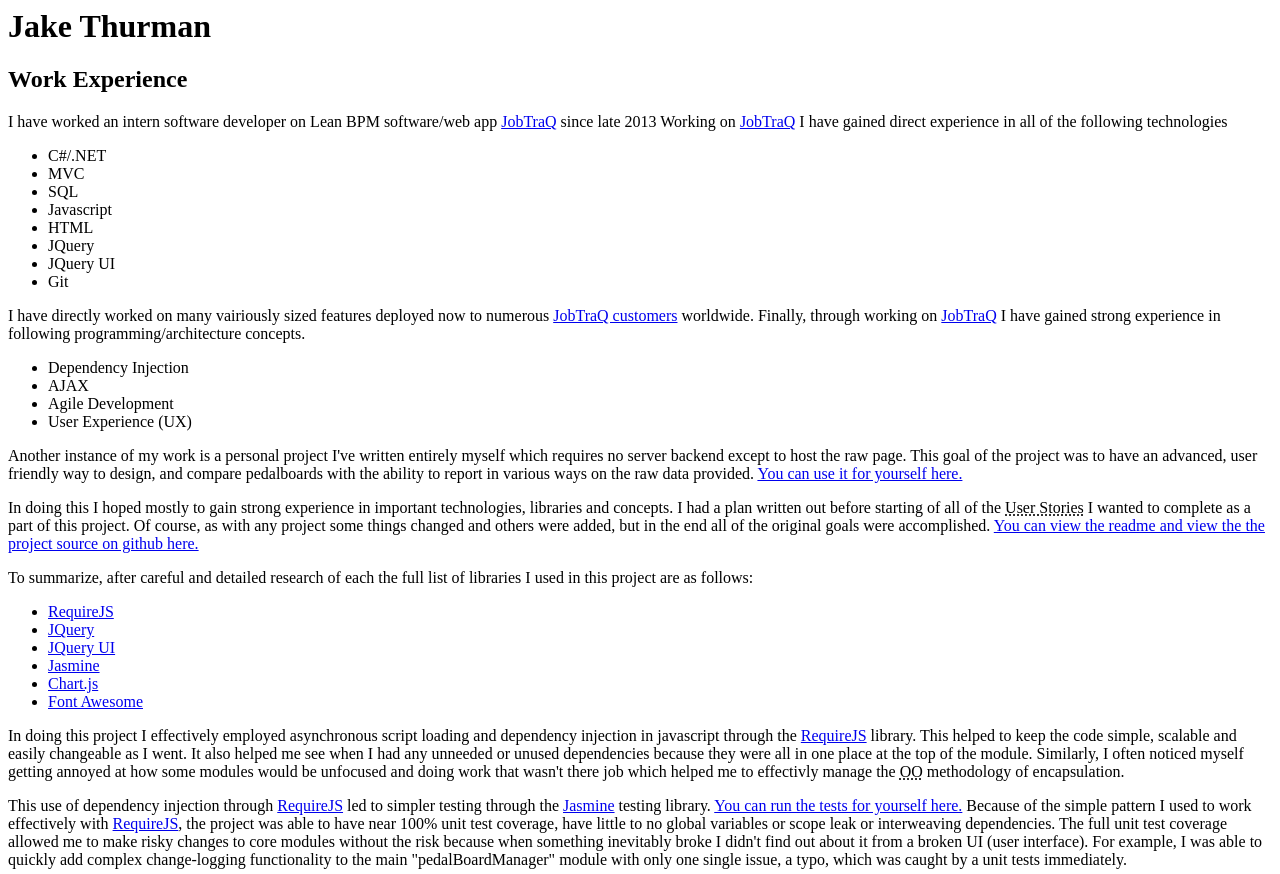
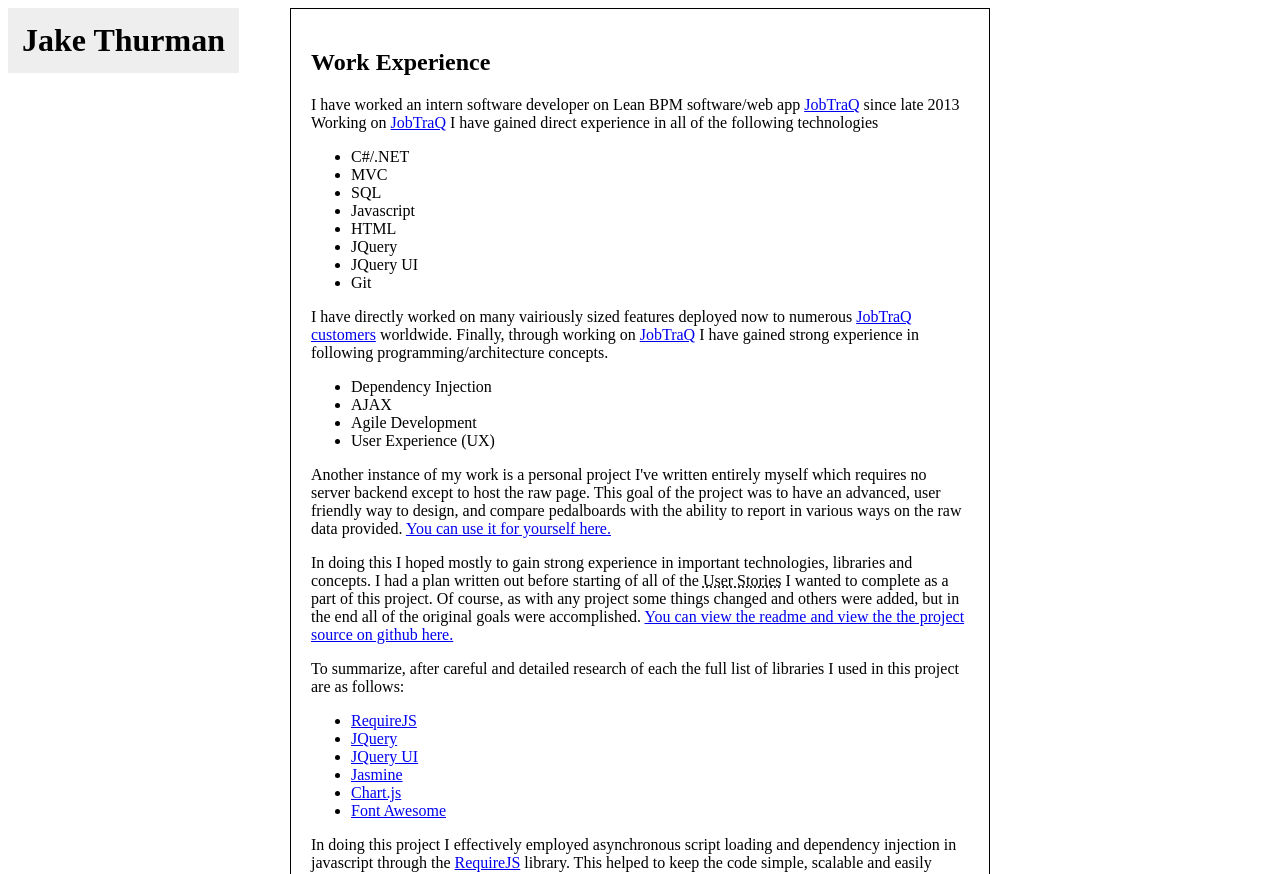
Before and after one commit to JakeThurman/jakethurman.github.io, a plain HTML site: page index.html in a window 1280 px wide. Shown: the top 874 px of the page. Drawn offline with Linux system fonts and the light colour scheme.

Commit message:
Add some basic css to page.

```diff
--- a/index.html
+++ b/index.html
@@ -2,14 +2,33 @@
 <head>
     <title>Jake Thurman</title>
     <style>
+        * {
+          box-sizing: border-box;
+        }
         .italic {
             font-style: italic;
+        }
+        #main-section {
+            margin: 0 auto;
+            max-width: 700px;
+            border: 1px solid;
+            padding: 20px;
+        }
+        h1 {
+            background: #eee;
+        }
+        @media screen and (min-width: 1220px) {
+            h1 {
+                position: fixed;
+                padding: 14px;
+                margin: 0;
+            }
         }
     </style>
 </head>
 <body>
     <h1>Jake Thurman</h1>
-
+    <div id="main-section">
         <h2 id="work-experience">Work Experience</h2>
         <div id="jobtraq">
             <p>
@@ -95,5 +114,6 @@
             <li><a href="https://twitter.com/Jake_Thurman">Twitter</a></li>
             <li><a href="https://www.linkedin.com/profile/view?id=374830300">LinkedIn</a></li>
         </ul>
+    </div>
 </body>
 </html>
```
Lines whose indentation alone changed are shown as unchanged.
